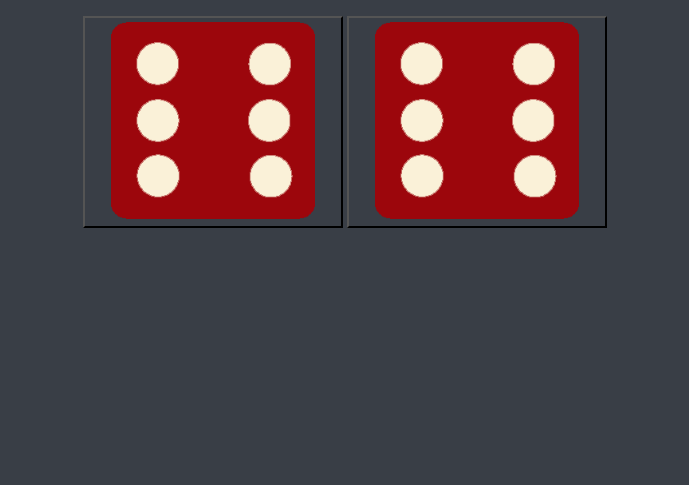
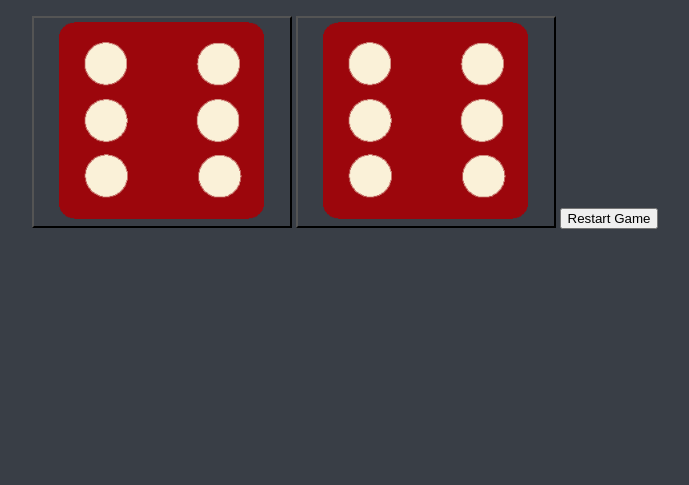
Before and after one commit to GurdevSingh02/LetsPlayDice, a plain HTML site: page index.html in a window 1280 px wide. Shown: the part 315-800 px from the top of the page, without its empty margins (295-984 px from the left). Drawn offline with Linux system fonts and the light colour scheme.

Commit message:
Update index.html

```diff
--- a/index.html
+++ b/index.html
@@ -20,6 +20,7 @@
       <div class="dice">
         <p>Player 2</p>
         <button class = "B2" type = "input"> <img class="img2" src="images/dice6.png"></button>
+         <button class="restart-button" type="button">Restart Game</button>
       </div>
 
     </div>
```
